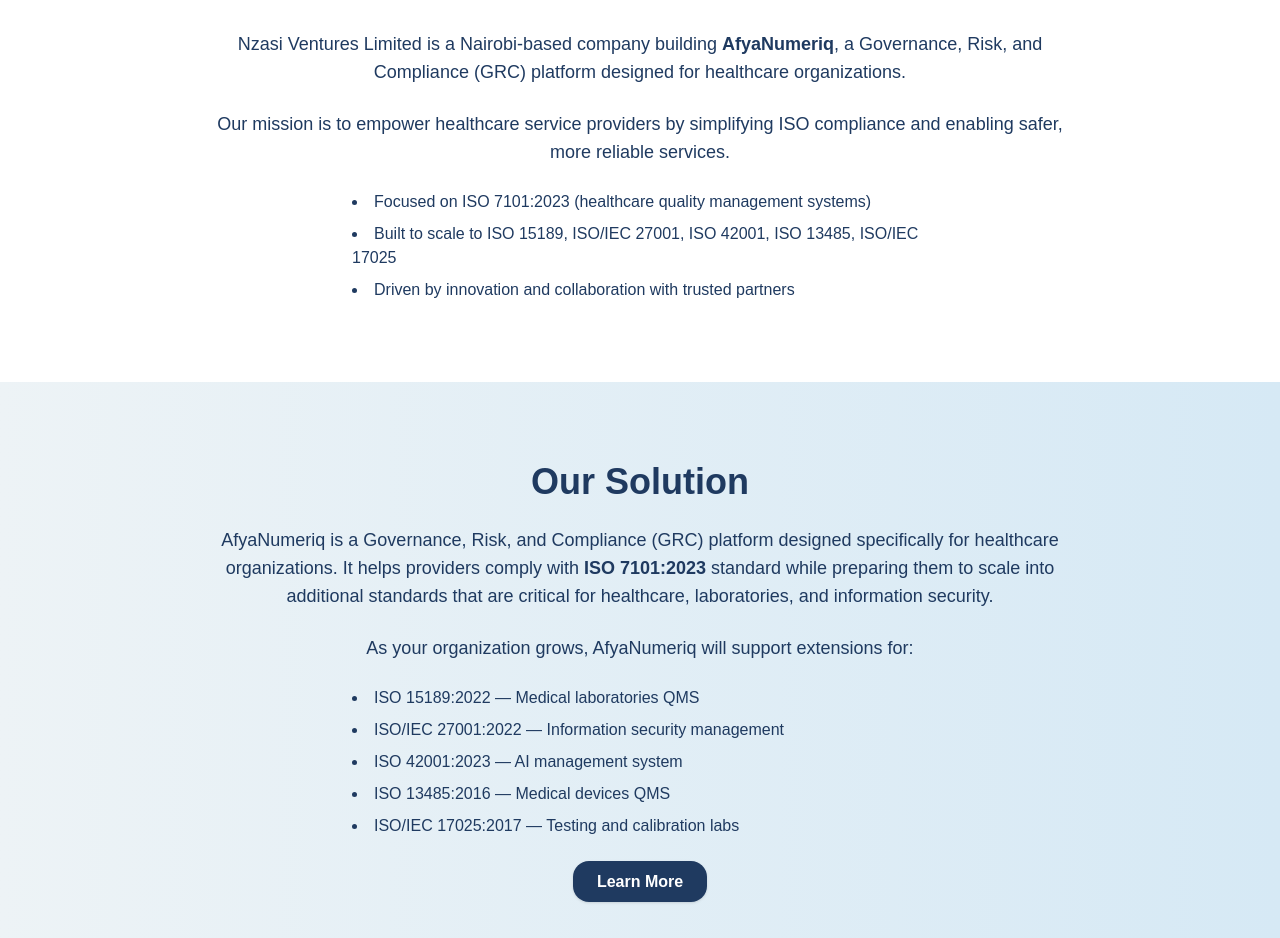
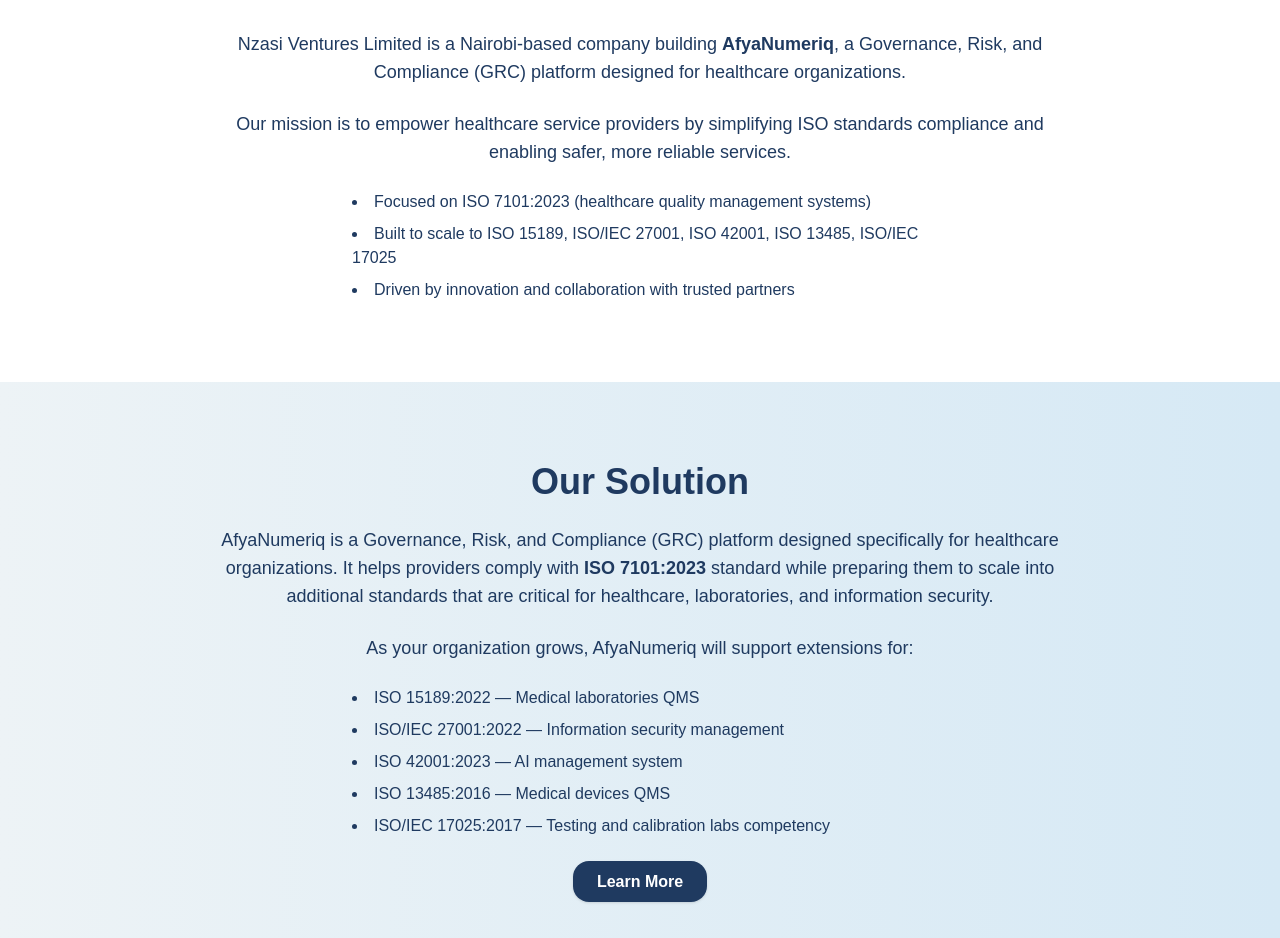
Before and after one commit to SWakhungu/Nzasi, a Next.js app in the folder site/: page / in a window 1280 px wide. Shown: the part 914-1852 px from the top of the page. Built offline with nearby package versions, Linux system fonts and the light colour scheme.

Commit message:
Amend: page.js text

```diff
--- a/site/app/page.js
+++ b/site/app/page.js
@@ -43,7 +43,7 @@
           </p>
           <p className="text-lg mb-6">
             Our mission is to empower healthcare service providers by
-            simplifying ISO compliance and enabling safer, more reliable
+            simplifying ISO standards compliance and enabling safer, more reliable
             services.
           </p>
           <ul className="text-left space-y-2 max-w-xl mx-auto list-disc list-inside">
@@ -84,7 +84,7 @@
             <li>ISO/IEC 27001:2022 — Information security management</li>
             <li>ISO 42001:2023 — AI management system</li>
             <li>ISO 13485:2016 — Medical devices QMS</li>
-            <li>ISO/IEC 17025:2017 — Testing and calibration labs</li>
+            <li>ISO/IEC 17025:2017 — Testing and calibration labs competency</li>
           </ul>
 
           <div className="mt-8">
```
